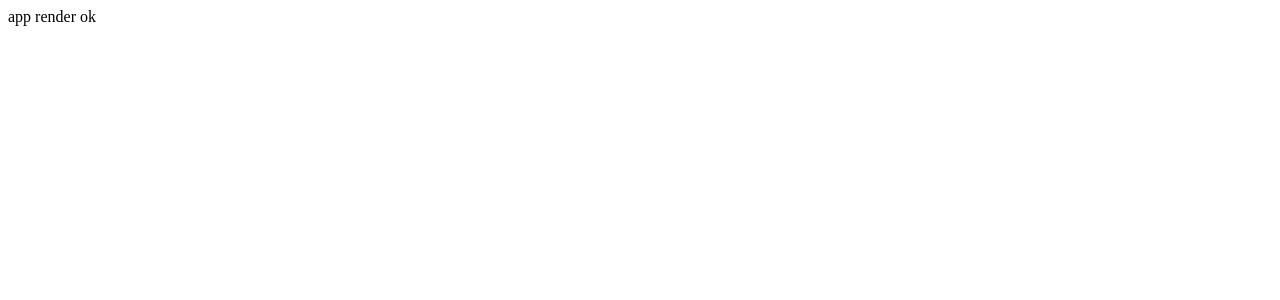
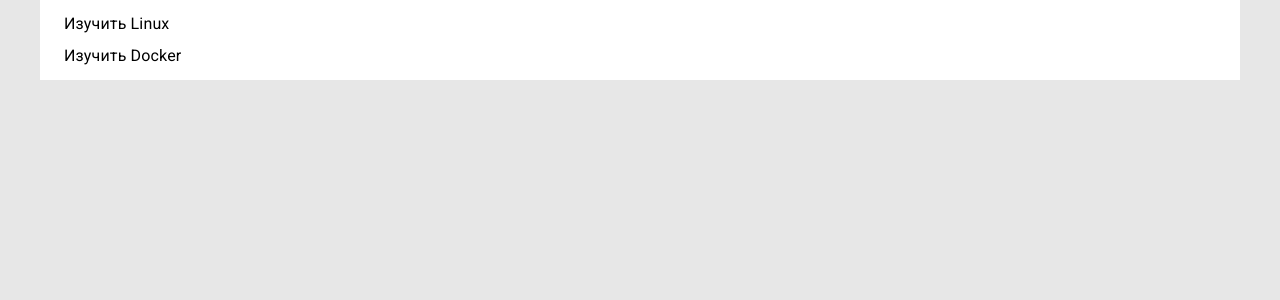
Before and after one commit to Boris-Maslenov/TodoReactMobX, a React (Vite) app: page / in a window 1280 px wide. Shown: the top 300 px of the page. Built offline with nearby package versions, Linux system fonts and the light colour scheme.

Commit message:
create main components

```diff
--- a/index.html
+++ b/index.html
@@ -3,10 +3,18 @@
   <head>
     <meta charset="UTF-8" />
     <meta name="viewport" content="width=device-width, initial-scale=1.0" />
+    <link rel="preconnect" href="https://fonts.googleapis.com" />
+    <link rel="preconnect" href="https://fonts.gstatic.com" crossorigin />
+    <link
+      rel="stylesheet"
+      href="https://fonts.googleapis.com/css2?family=Roboto:wght@300;400;500;700&display=swap"
+    />
     <title>Todo React MobX</title>
   </head>
   <body>
-    <div id="root"></div>
+    <div class="app-wrap">
+      <div id="root"></div>
+    </div>
     <script type="module" src="/src/main.tsx"></script>
   </body>
 </html>
--- a/package.json
+++ b/package.json
@@ -10,6 +10,11 @@
     "preview": "vite preview"
   },
   "dependencies": {
+    "@emotion/react": "^11.13.3",
+    "@emotion/styled": "^11.13.0",
+    "@mui/material": "^6.1.6",
+    "mobx": "^6.13.5",
+    "mobx-react-lite": "^4.0.7",
     "react": "^18.3.1",
     "react-dom": "^18.3.1"
   },
--- a/src/App.tsx
+++ b/src/App.tsx
@@ -1,5 +1,13 @@
+import { Container } from "./components/layout/container/Container";
+import { TodoList } from "./components/todo-list/TodoList";
+import "./index.css";
+
 function App() {
-  return "app render ok";
+  return (
+    <Container>
+      <TodoList />
+    </Container>
+  );
 }
 
 export default App;
--- /dev/null
+++ b/src/Store/TodoStore.ts
@@ -0,0 +1,49 @@
+import { makeAutoObservable } from "mobx";
+import { TodoDto } from "../types/types";
+
+const todosDefault = [
+  {
+    id: "0",
+    value: "Изучить Linux",
+    isComplited: false,
+  },
+  {
+    id: "1",
+    value: "Изучить Docker",
+    isComplited: true,
+  },
+];
+
+class TodoStore {
+  _todos: TodoDto[];
+
+  constructor() {
+    this._todos = todosDefault;
+    makeAutoObservable(this);
+  }
+
+  get todos() {
+    return this._todos;
+  }
+
+  set todos(data: TodoDto[]) {
+    this._todos = data;
+  }
+
+  addItem(item: TodoDto) {
+    this._todos = this._todos.concat(item);
+  }
+
+  updateItem(newTodo: TodoDto) {
+    this._todos = this._todos.map((todo) =>
+      todo.id === newTodo.id ? { ...todo, ...newTodo } : todo
+    );
+  }
+
+  removeItem(id: string) {
+    this._todos = this._todos.filter((todo) => todo.id !== id);
+  }
+}
+
+const TodoStoreInstance = new TodoStore();
+export default TodoStoreInstance;
--- /dev/null
+++ b/src/components/layout/container/Container.styles.ts
@@ -0,0 +1,3 @@
+export const containerSx = {
+  backgroundColor: "#fff",
+};
--- /dev/null
+++ b/src/components/layout/container/Container.tsx
@@ -0,0 +1,12 @@
+import { ReactNode } from "react";
+import { FC } from "react";
+import { Container as ContainerMUI } from "@mui/material";
+import { containerSx } from "./Container.styles";
+
+interface IProps {
+  children: ReactNode;
+}
+
+export const Container: FC<IProps> = ({ children }) => {
+  return <ContainerMUI sx={containerSx}>{children}</ContainerMUI>;
+};
--- /dev/null
+++ b/src/components/todo-list-item/TodoListItem.tsx
@@ -0,0 +1,20 @@
+import { FC } from "react";
+import ListItem from "@mui/material/ListItem";
+import ListItemText from "@mui/material/ListItemText";
+
+import { TodoListItemProps } from "../../types/types";
+
+export const TodoListItem: FC<TodoListItemProps> = ({
+  data,
+  onDelete,
+  onRemove,
+  onEdit,
+  onComplite,
+}) => {
+  const { id, value, isComplited } = data;
+  return (
+    <ListItem disablePadding>
+      <ListItemText>{value}</ListItemText>
+    </ListItem>
+  );
+};
--- /dev/null
+++ b/src/components/todo-list/TodoList.tsx
@@ -0,0 +1,18 @@
+import { FC } from "react";
+import { Box } from "@mui/material";
+import List from "@mui/material/List";
+import { TodoListItem } from "../todo-list-item/TodoListItem";
+import todoStore from "../../Store/TodoStore";
+
+export const TodoList: FC = () => {
+  const todos = todoStore.todos;
+  return (
+    <Box>
+      <List>
+        {todos.map((todo) => (
+          <TodoListItem data={todo} />
+        ))}
+      </List>
+    </Box>
+  );
+};
--- /dev/null
+++ b/src/index.css
@@ -0,0 +1,17 @@
+html,
+body {
+  min-height: 100%;
+  padding: 0;
+  margin: 0;
+}
+
+.app-wrap {
+  display: flex;
+  flex-direction: column;
+  min-height: 100vh;
+}
+
+#root {
+  flex: 1 0 auto;
+  background: #e7e7e7;
+}
--- /dev/null
+++ b/src/types/types.ts
@@ -0,0 +1,13 @@
+export interface TodoDto {
+  id: string;
+  value: string;
+  isComplited: boolean;
+}
+
+export interface TodoListItemProps {
+  data: TodoDto;
+  onDelete: () => void;
+  onRemove: () => void;
+  onEdit: () => void;
+  onComplite: () => void;
+}
```
Also changed, not shown: 1 other file (tests, documents, lock files or other folders).
